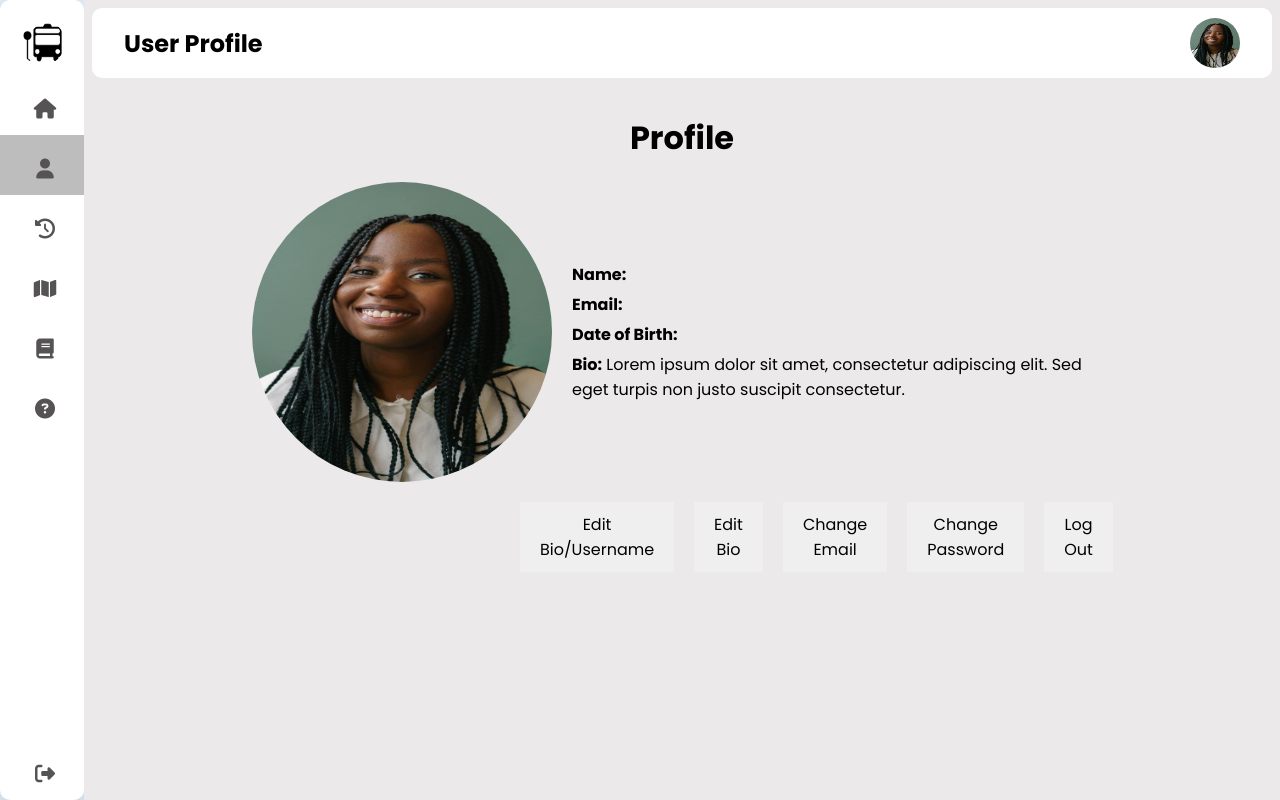
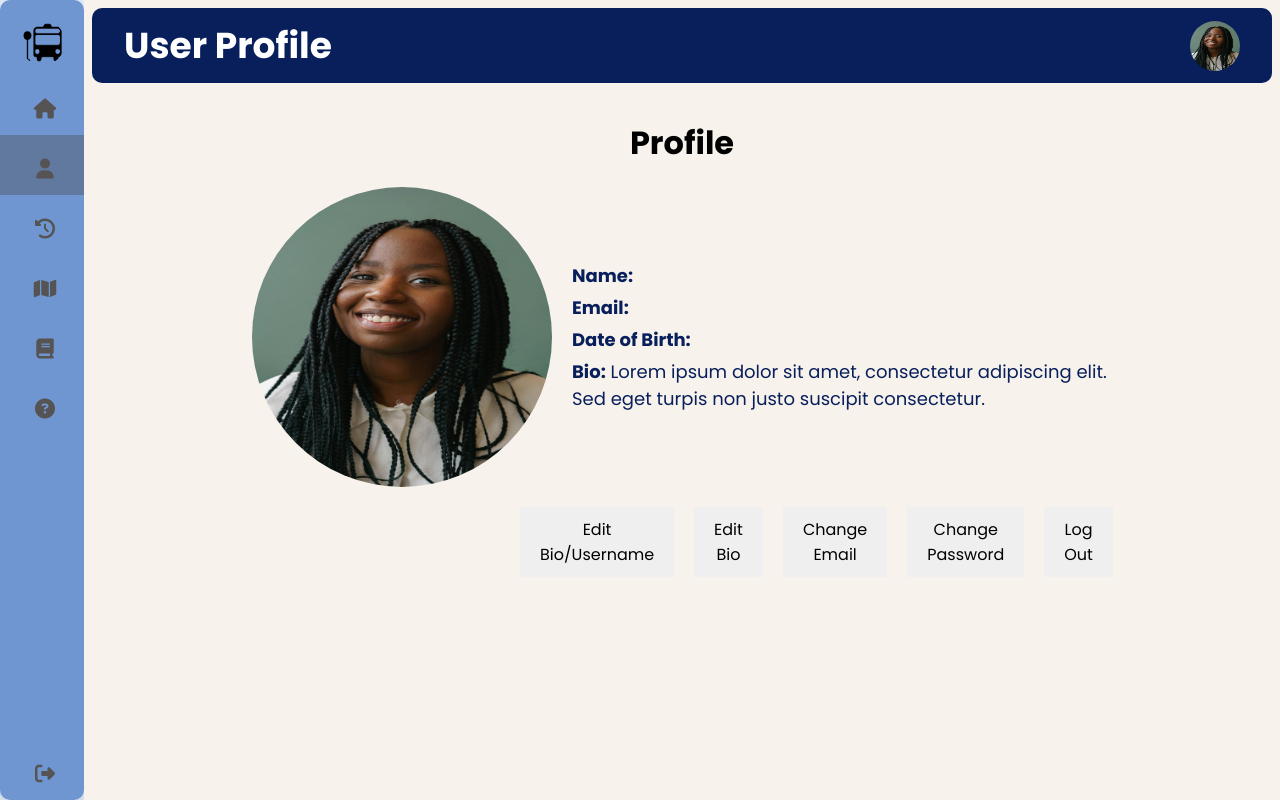
Before and after one commit to akwelemc/WebTechies, a PHP site: page /view/Profile.php in a window 1280 px wide. Run offline with PHP 8.4, Linux system fonts and the light colour scheme; the visitor is signed in with stand-in values (Sample User, id 1); data comes from the database, SQL or seed files in the repository; data that the repository does not hold is empty; some libraries are stand-ins or nearby versions.

Commit message:
profile trial color scheme

```diff
--- a/css/Profile.css
+++ b/css/Profile.css
@@ -55,7 +55,7 @@ nav{
   bottom: 0;
   height: 100vh;
   left: 0;
-  background: #fff;
+  background: #7096d1;
   width: 90px;
   overflow: hidden;
   box-shadow: 0 20px 35px rgba(0, 0, 0, 0.1);
@@ -105,6 +105,7 @@ nav .fas{
   position: relative;
   top: 12px;
   margin-left: 10px;
+  color: black;
 }
 
 a:hover{
@@ -119,7 +120,7 @@ a:hover{
 
 .main{
   position: relative;
-  background: #ebe9e9;
+  background: #f7f2eb;
   width: 100%;
   padding: 0.5rem;
 }
@@ -136,10 +137,16 @@ a:hover{
   justify-content: space-between;
   align-items: center;
   flex-wrap: wrap;
-  background: #fff;
+  background: #081f5c;
   padding:10px 2rem;
   margin-bottom: 1rem;
   border-radius: 10px;
+
+}
+
+h2{
+  font-size: 36px;
+  color: white;
 
 }
 .search-box{
@@ -208,6 +215,8 @@ a:hover{
 
 .user-details {
     flex: 3;
+    font-size: 18px;
+    color: #081f5c;
 }
 
 .user-details p {
```
